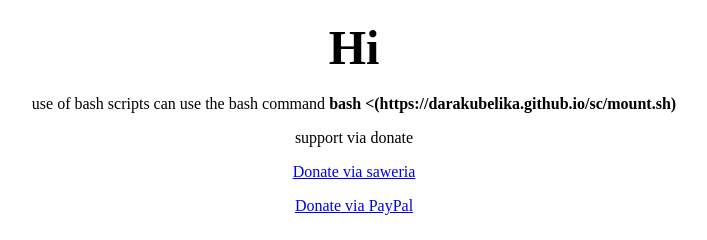
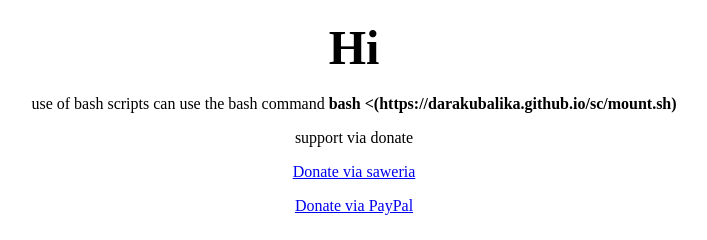
Before and after one commit to darakubalika/darakubalika.github.io, a plain HTML site: page index.html in a window 1280 px wide. Shown: the full height of the page, 286-993 px from the left. Drawn offline with Linux system fonts and the light colour scheme.

Commit message:
Update index.html

```diff
--- a/index.html
+++ b/index.html
@@ -6,7 +6,7 @@
       Hi
       </font>
     </h2>
-    <p>use of bash scripts can use the bash command <b>bash <(https://darakubelika.github.io/sc/mount.sh)</b></p>
+    <p>use of bash scripts can use the bash command <b>bash <(https://darakubalika.github.io/sc/mount.sh)</b></p>
     <p>
       support via donate
     </p>
```
